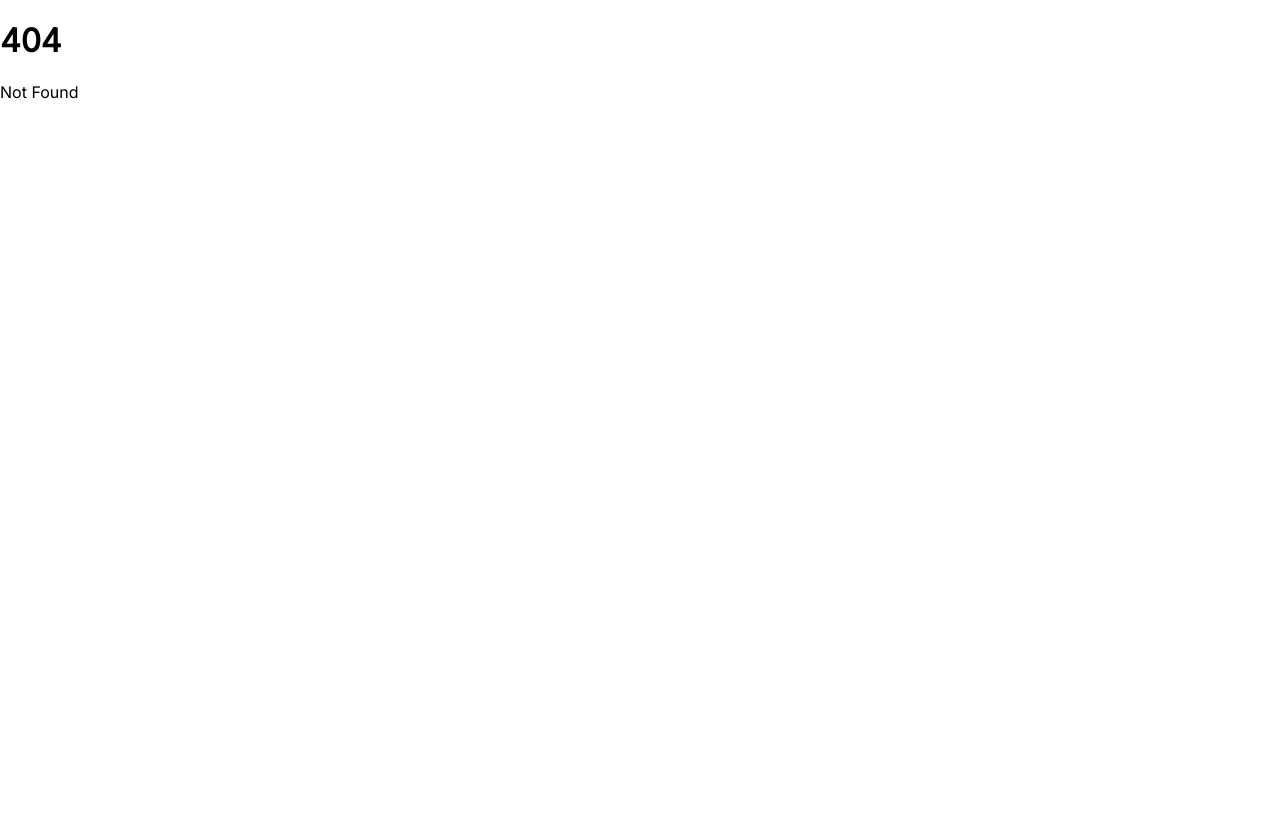
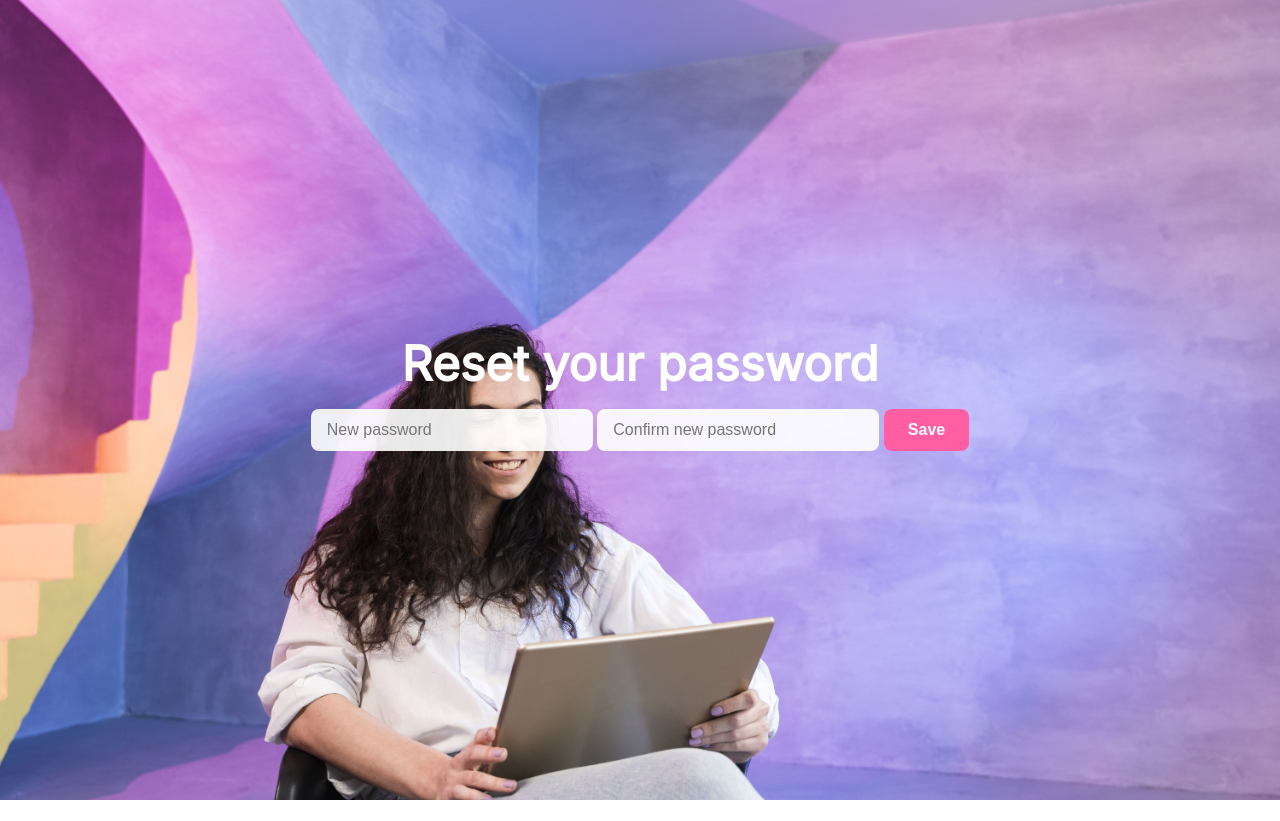
Before and after one commit to e-liouta/femtech, a SvelteKit app: page /reset-password in a window 1280 px wide. Before the commit this address had no page. After the commit the page ends 800 px from the top, so only its background shows below. Built offline with nearby package versions, Linux system fonts and the light colour scheme; no server answers.

Commit message:
reset password

```diff
--- /dev/null
+++ b/src/routes/reset-password/+page.svelte
@@ -0,0 +1,99 @@
+<script lang="ts">
+	import { supabase } from "$lib/supabaseClient";
+	import { goto } from "$app/navigation";
+	import Input from "$lib/components/Input.svelte";
+	import Button from "$lib/components/Button.svelte";
+
+	let newPassword = "";
+	let confirmPassword = "";
+	let error = "";
+	let info = "";
+	let saving = false;
+
+	async function updatePassword() {
+		error = "";
+		info = "";
+		if (!newPassword || newPassword.length < 8) {
+			error = "Password must be at least 8 characters.";
+			return;
+		}
+		if (newPassword !== confirmPassword) {
+			error = "Passwords do not match.";
+			return;
+		}
+		saving = true;
+		const { error: updateError } = await supabase.auth.updateUser({
+			password: newPassword,
+		});
+		saving = false;
+
+		if (updateError) {
+			error = updateError.message;
+		} else {
+			info = "Password updated! Redirecting to login…";
+			setTimeout(() => goto("/"), 1500);
+		}
+	}
+</script>
+
+<div class="wrapper">
+	<h1>Reset your password</h1>
+	<form on:submit|preventDefault={updatePassword}>
+		<Input
+			type="password"
+			bind:value={newPassword}
+			placeholder="New password"
+			required
+		/>
+		<Input
+			type="password"
+			bind:value={confirmPassword}
+			placeholder="Confirm new password"
+			required
+		/>
+		<Button type="submit" disabled={saving}>Save</Button>
+	</form>
+	{#if error}<p style="color:red">{error}</p>{/if}
+	{#if info}<p style="color:#00ffad">{info}</p>{/if}
+</div>
+
+<style lang="scss">
+	:global(html, body) {
+		margin: 0;
+		padding: 0;
+		width: 100%;
+		height: 100%;
+		font-family: "Inter", sans-serif;
+	}
+
+	.wrapper {
+		background-image: url("../../lib/images/femtech-login.jpg");
+		background-size: cover;
+		background-position: center;
+		min-height: 100vh;
+		width: 100%;
+
+		display: flex;
+		flex-direction: column;
+		justify-content: center;
+		text-align: center;
+		padding: 2rem;
+		box-sizing: border-box;
+	}
+
+	h1 {
+		color: white;
+		font-size: 3rem;
+		font-weight: 800;
+		margin: 0;
+	}
+
+	p {
+		color: white;
+		font-size: 1.6rem;
+		padding: 0 20rem;
+	}
+	form {
+		padding: 1rem;
+	}
+</style>
```
Also changed, not shown: src/routes/login/+page.svelte (+128 -0 lines).
